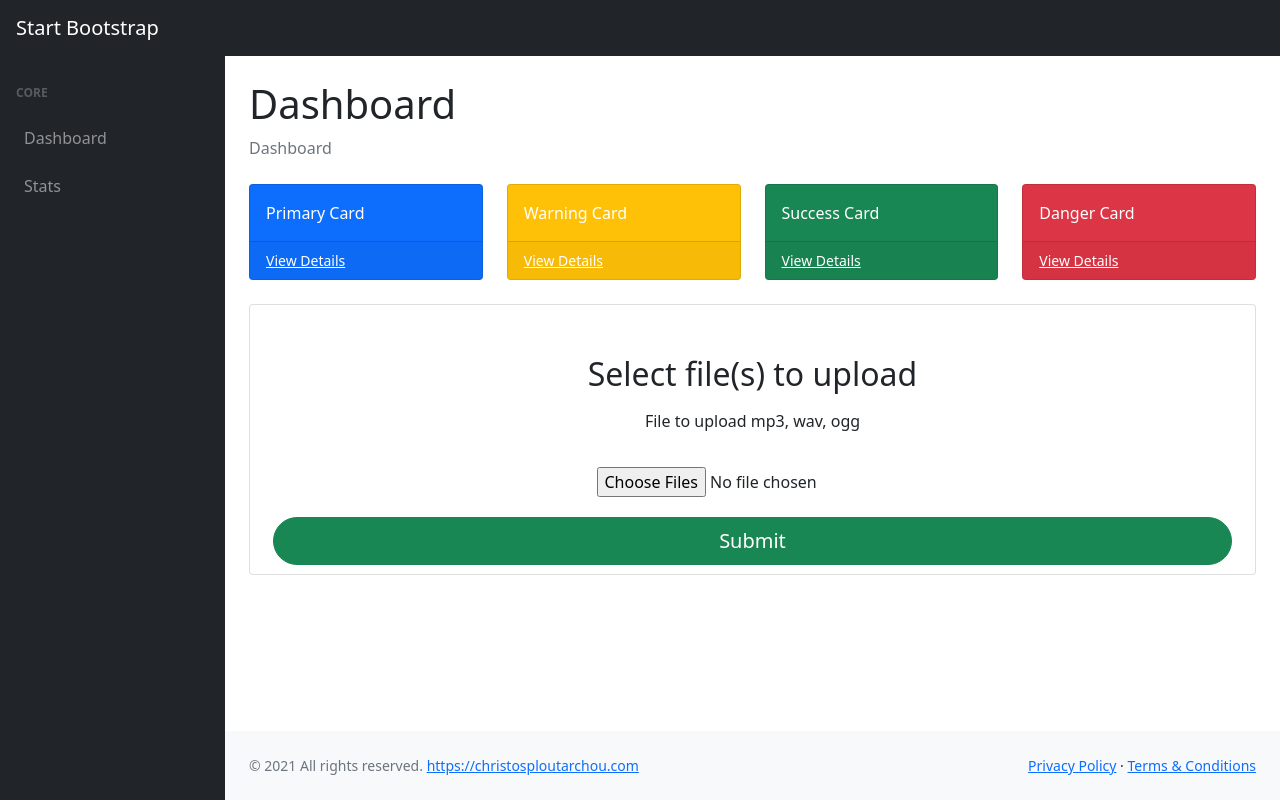
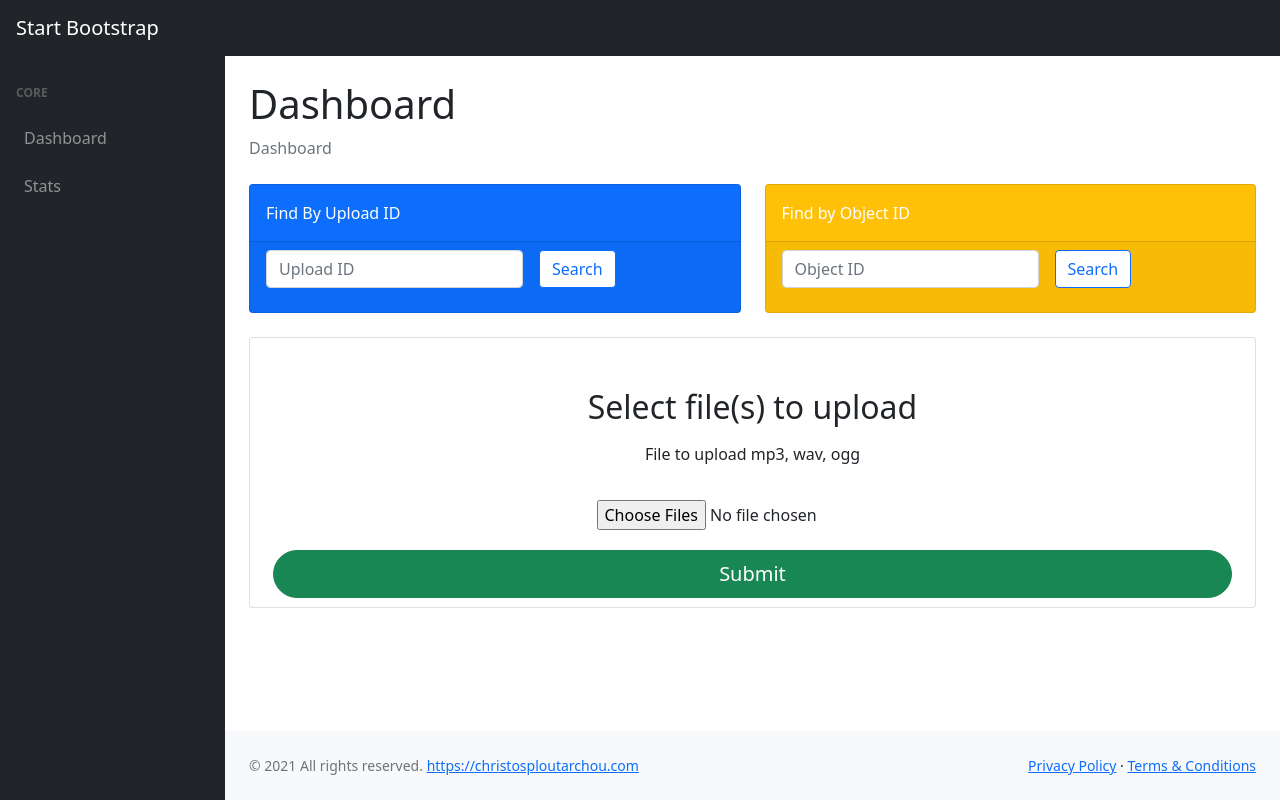
Before and after one commit to cploutarchou/AudioServer, a Flask app: page / in a window 1280 px wide. Run offline with Flask 2, Linux system fonts and the light colour scheme; parts of the project's set-up code (start-up, migrations or seed data) failed here and were passed over; some libraries are stand-ins or nearby versions.

Commit message:
update index view html

```diff
--- a/app/main.py
+++ b/app/main.py
@@ -19,7 +19,3 @@ from views import *
 
 if __name__ == "__main__":
     app.run(debug=True)
-    logger.info("Application Successfully Started from __main__")
-else:
-    app.run(host='0.0.0.0')
-    logger.info("Application Successfully Started not from __main__")
--- a/app/templates/index.html
+++ b/app/templates/index.html
@@ -43,39 +43,45 @@
                     <li class="breadcrumb-item active">Dashboard</li>
                 </ol>
                 <div class="row">
-                    <div class="col-xl-3 col-md-6">
+                    <div class="col-xl-63 col-md-6">
                         <div class="card bg-primary text-white mb-4">
-                            <div class="card-body">Primary Card</div>
+                            <div class="card-body">Find By Upload ID</div>
                             <div class="card-footer d-flex align-items-center justify-content-between">
-                                <a class="small text-white stretched-link" href="#">View Details</a>
-                                <div class="small text-white"><i class="fas fa-angle-right"></i></div>
+                                <form class="row g-3">
+                                    <div class="col-auto">
+                                        <label for="inputPassword2" class="visually-hidden">Upload ID</label>
+                                        <input type="text" class="form-control" id="inputPassword2"
+                                               placeholder="Upload ID">
+                                    </div>
+                                    <div class="col-auto">
+                                        <button type="submit" class="btn btn-primary mb-3"
+                                                style="background-color: #ffffff;color: #0d6efd">Search
+                                        </button>
+                                    </div>
+
+
+                                </form>
                             </div>
                         </div>
                     </div>
-                    <div class="col-xl-3 col-md-6">
+                    <div class="col-xl-6 col-md-6">
                         <div class="card bg-warning text-white mb-4">
-                            <div class="card-body">Warning Card</div>
+                            <div class="card-body">Find by Object ID</div>
                             <div class="card-footer d-flex align-items-center justify-content-between">
-                                <a class="small text-white stretched-link" href="#">View Details</a>
-                                <div class="small text-white"><i class="fas fa-angle-right"></i></div>
-                            </div>
-                        </div>
-                    </div>
-                    <div class="col-xl-3 col-md-6">
-                        <div class="card bg-success text-white mb-4">
-                            <div class="card-body">Success Card</div>
-                            <div class="card-footer d-flex align-items-center justify-content-between">
-                                <a class="small text-white stretched-link" href="#">View Details</a>
-                                <div class="small text-white"><i class="fas fa-angle-right"></i></div>
-                            </div>
-                        </div>
-                    </div>
-                    <div class="col-xl-3 col-md-6">
-                        <div class="card bg-danger text-white mb-4">
-                            <div class="card-body">Danger Card</div>
-                            <div class="card-footer d-flex align-items-center justify-content-between">
-                                <a class="small text-white stretched-link" href="#">View Details</a>
-                                <div class="small text-white"><i class="fas fa-angle-right"></i></div>
+                                <form class="row g-3">
+                                    <div class="col-auto">
+                                        <label for="inputPassword2" class="visually-hidden">Object ID</label>
+                                        <input type="text" class="form-control" id="inputPassword2"
+                                               placeholder="Object ID">
+                                    </div>
+                                    <div class="col-auto">
+                                        <button type="submit" class="btn btn-primary mb-3"
+                                                style="background-color: #ffffff;color: #0d6efd">Search
+                                        </button>
+                                    </div>
+
+
+                                </form>
                             </div>
                         </div>
                     </div>
--- a/app/views.py
+++ b/app/views.py
@@ -148,7 +148,7 @@ def stats():
     return render_template('stats.html', data=context, graphJSON=graphJSON, header=header, description=description)
 
 
-@app.errorhandler([404, 401, 401, 406, 408, 405, 500, 502, 503, 504, 505])
+@app.errorhandler(code_or_exception=404)
 def html_error(e):
     # defining function
     return render_template("error.html", error=e)
```
Also changed, not shown: docker-compose.yml (+11 -11 lines).
